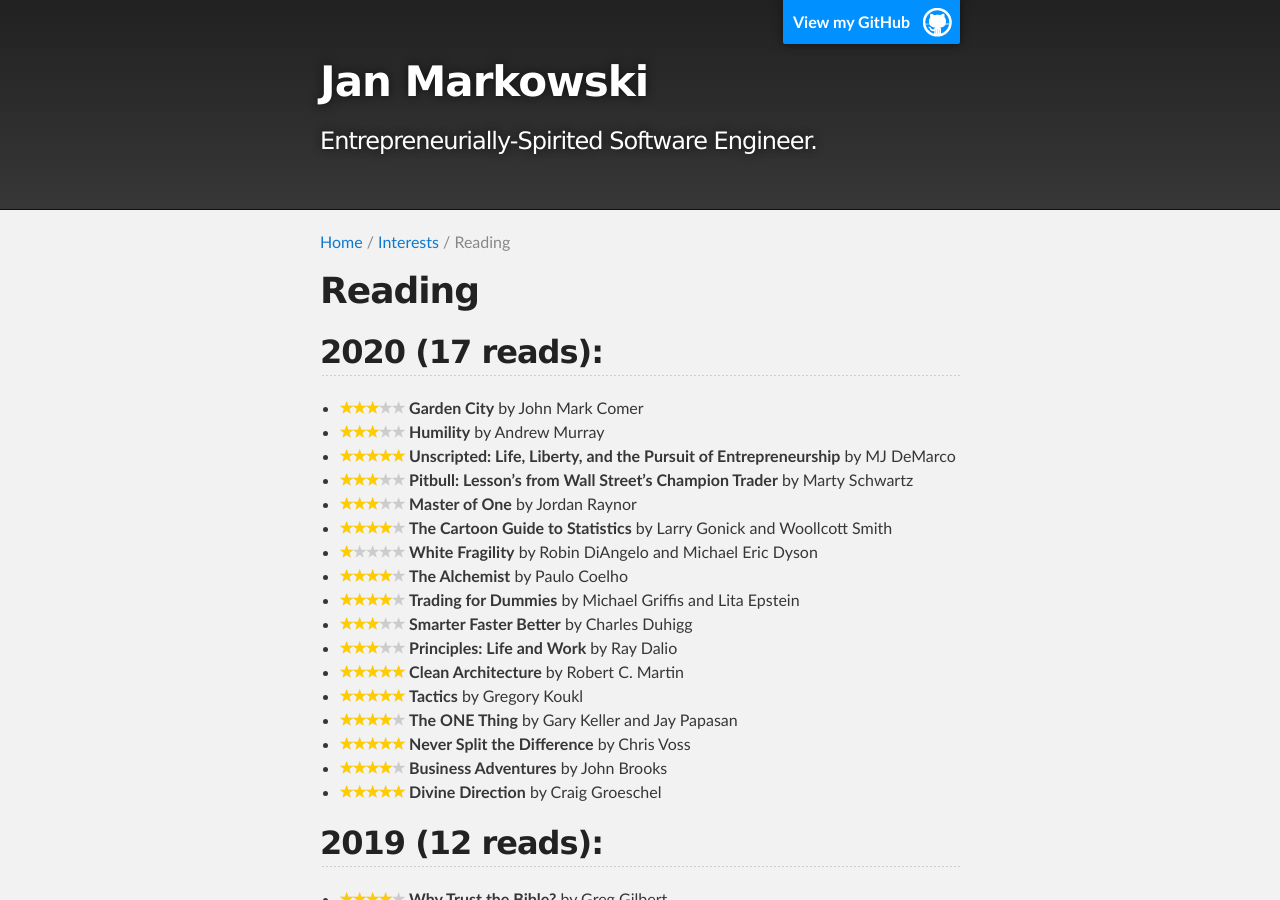
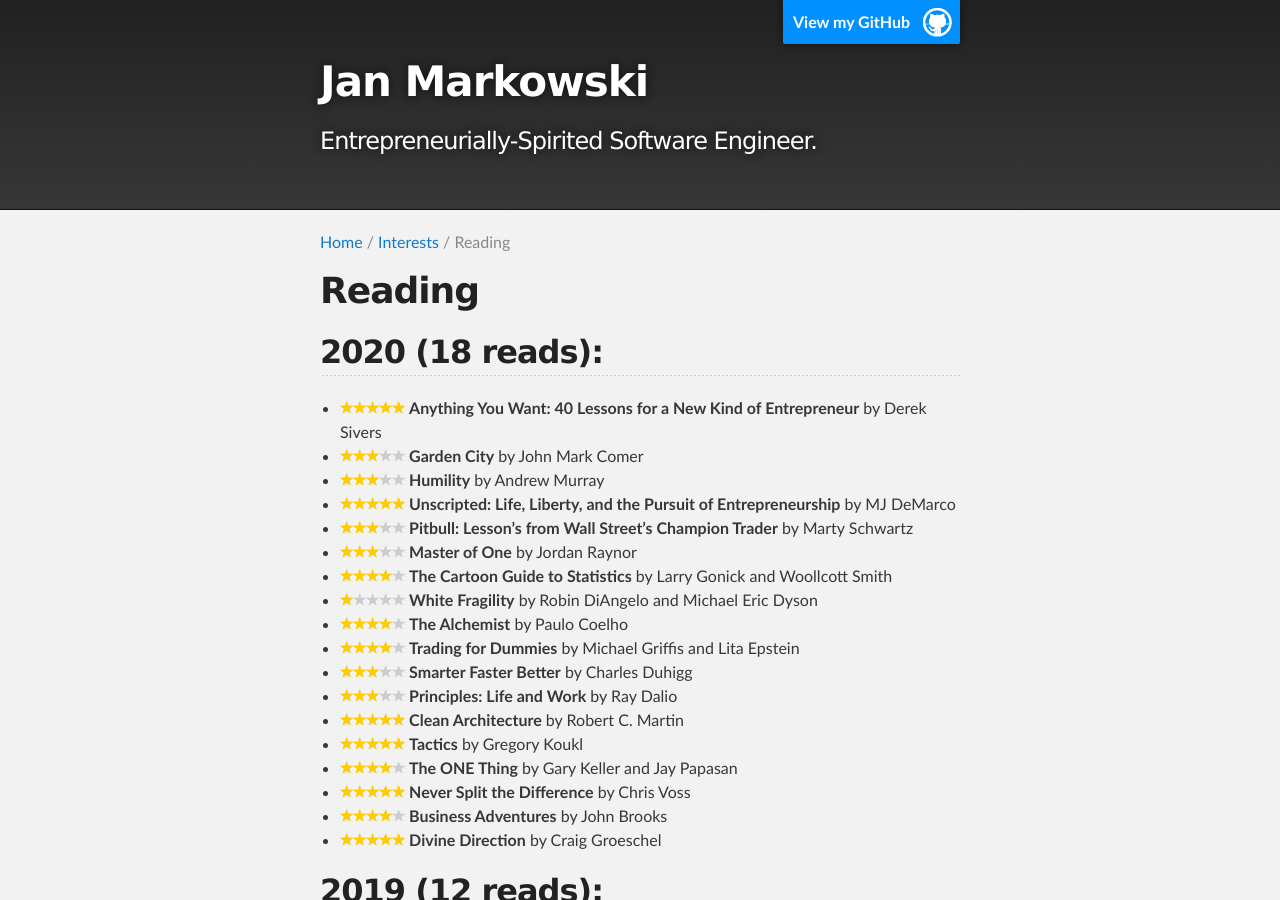
Before and after one commit to jmarkowski/jmarkowski.github.io, a Jekyll site: the page built from _interests/reading.md, in a window 1280 px wide and 900 px high. Built offline with Jekyll 4.4.1, drawn with Linux system fonts in a browser that asks for light colours.

Commit message:
Finished reading 'Anything You Want'

```diff
--- a/_interests/reading.md
+++ b/_interests/reading.md
@@ -42,8 +42,9 @@
 </span>
 {% endcapture %}
 
-## 2020 (17 reads):
+## 2020 (18 reads):
 
+- {{ star5 }} __Anything You Want: 40 Lessons for a New Kind of Entrepreneur__ by Derek Sivers
 - {{ star3 }} __Garden City__ by John Mark Comer
 - {{ star3 }} __Humility__ by Andrew Murray
 - {{ star5 }} __Unscripted: Life, Liberty, and the Pursuit of Entrepreneurship__ by MJ DeMarco
```
